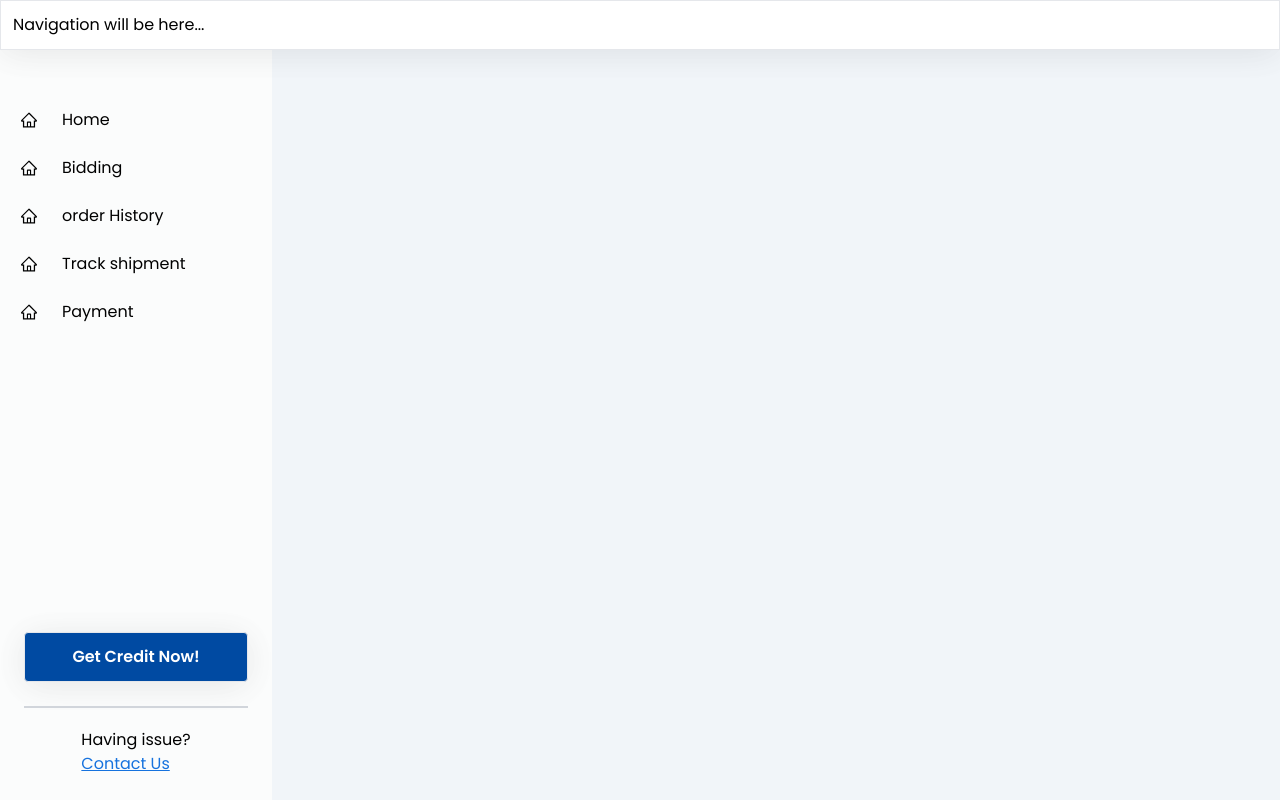
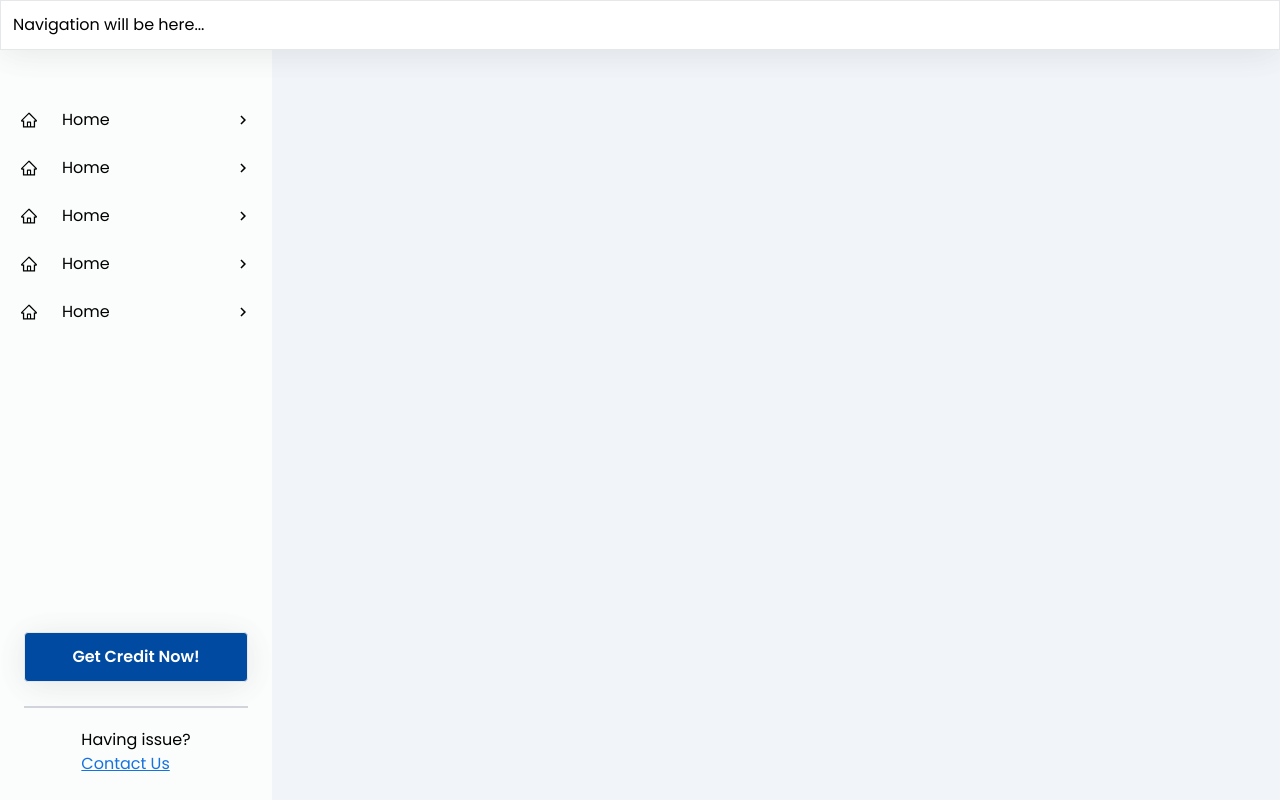
Before and after one commit to maheshpatil132/internship_frontend, a React (Create React App) app: page / in a window 1280 px wide. Built offline with nearby package versions, Linux system fonts and the light colour scheme.

Commit message:
added arrow

```diff
--- a/src/components/Navbar.js
+++ b/src/components/Navbar.js
@@ -1,30 +1,46 @@
 import React from 'react'
 import {AiOutlineHome} from 'react-icons/ai'
+import {MdKeyboardArrowRight} from 'react-icons/md'
 import { NavLink } from 'react-router-dom'
 const Navbar = () => {
   return (
     <div className=' bg-code-nav_dash navbar h-screen flex flex-col justify-between text-base'>
         <nav className=' mt-24'>
             <ul>
-                <li className='flex cursor-pointer dash_menu_li  p-3 px-5 rounded-lg  items-center justify-start gap-6 '>
-                       <AiOutlineHome size={18}/>
+                <li className='flex cursor-pointer dash_menu_li  p-3 px-5 rounded-lg  items-center justify-between  '>
+                     <div className='flex gap-6 items-center'>
+                     <AiOutlineHome size={18}/>
                        <NavLink to={'/home'}>Home</NavLink>
+                     </div>
+                       <MdKeyboardArrowRight size={18}/>
                 </li>
-                <li className='flex cursor-pointer dash_menu_li p-3  px-5 rounded-lg  items-center justify-start gap-6'>
-                       <AiOutlineHome size={18}/>
-                       <NavLink to={'/home'}>Bidding</NavLink>
+                <li className='flex cursor-pointer dash_menu_li  p-3 px-5 rounded-lg  items-center justify-between  '>
+                     <div className='flex gap-6 items-center'>
+                     <AiOutlineHome size={18}/>
+                       <NavLink to={'/home'}>Home</NavLink>
+                     </div>
+                       <MdKeyboardArrowRight size={18}/>
                 </li>
-                <li className='flex cursor-pointer dash_menu_li p-3 px-5 rounded-lg  items-center justify-start gap-6 '>
-                       <AiOutlineHome size={18}/>
-                       <NavLink to={'/home'}>order History</NavLink>
+                <li className='flex cursor-pointer dash_menu_li  p-3 px-5 rounded-lg  items-center justify-between  '>
+                     <div className='flex gap-6 items-center'>
+                     <AiOutlineHome size={18}/>
+                       <NavLink to={'/home'}>Home</NavLink>
+                     </div>
+                       <MdKeyboardArrowRight size={18}/>
                 </li>
-                <li className=' flex cursor-pointer dash_menu_li  p-3 px-5 rounded-lg items-center justify-start gap-6 '>
-                       <AiOutlineHome size={18}/>
-                       <NavLink to={'/home'}>Track shipment</NavLink>
+                <li className='flex cursor-pointer dash_menu_li  p-3 px-5 rounded-lg  items-center justify-between  '>
+                     <div className='flex gap-6 items-center'>
+                     <AiOutlineHome size={18}/>
+                       <NavLink to={'/home'}>Home</NavLink>
+                     </div>
+                       <MdKeyboardArrowRight size={18}/>
                 </li>
-                <li className=' flex cursor-pointer dash_menu_li p-3 px-5 rounded-lg items-center justify-start gap-6 '>
-                       <AiOutlineHome size={18}/>
-                       <NavLink to={'/home'}>Payment</NavLink>
+                <li className='flex cursor-pointer dash_menu_li  p-3 px-5 rounded-lg  items-center justify-between  '>
+                     <div className='flex gap-6 items-center'>
+                     <AiOutlineHome size={18}/>
+                       <NavLink to={'/home'}>Home</NavLink>
+                     </div>
+                       <MdKeyboardArrowRight size={18}/>
                 </li>
             </ul>
         </nav>
```
